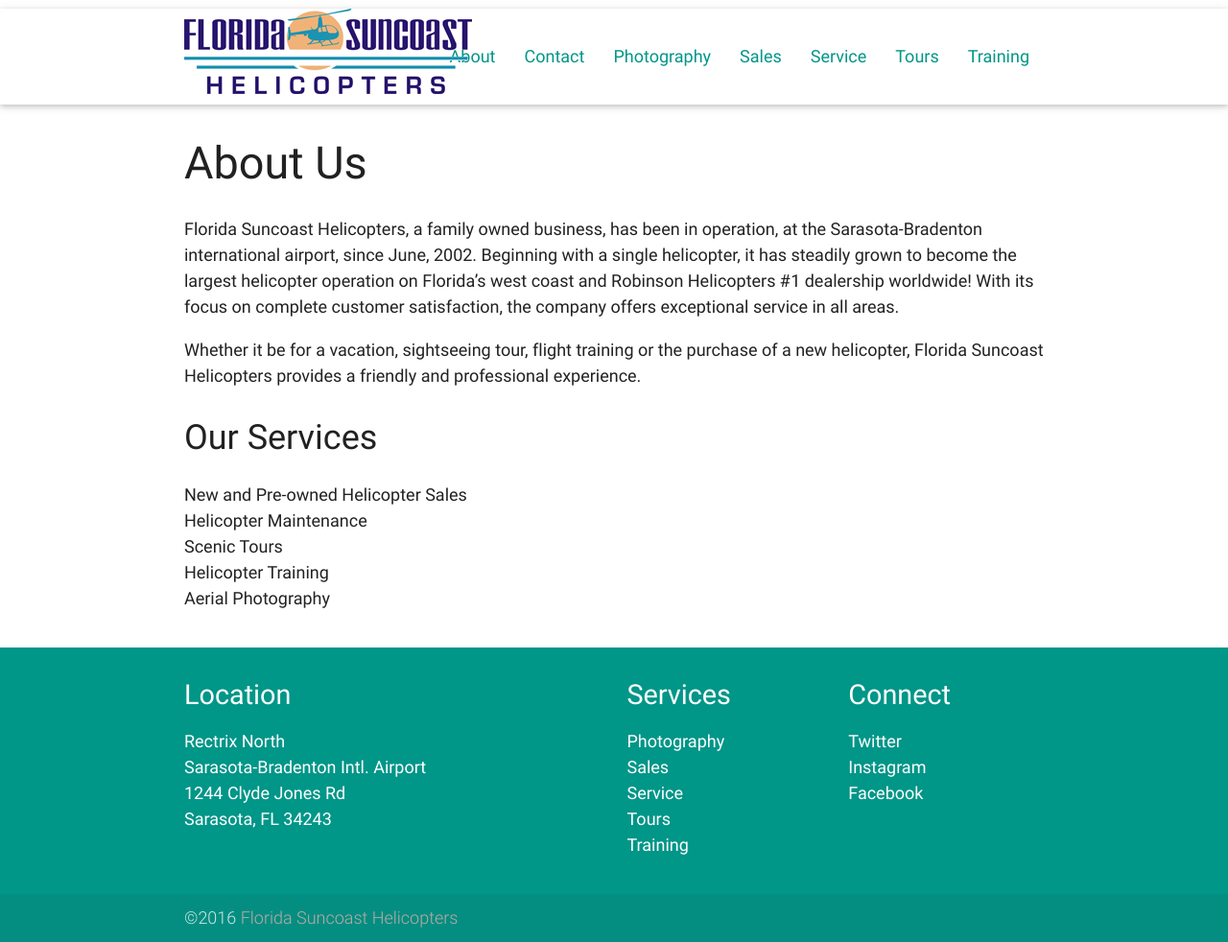
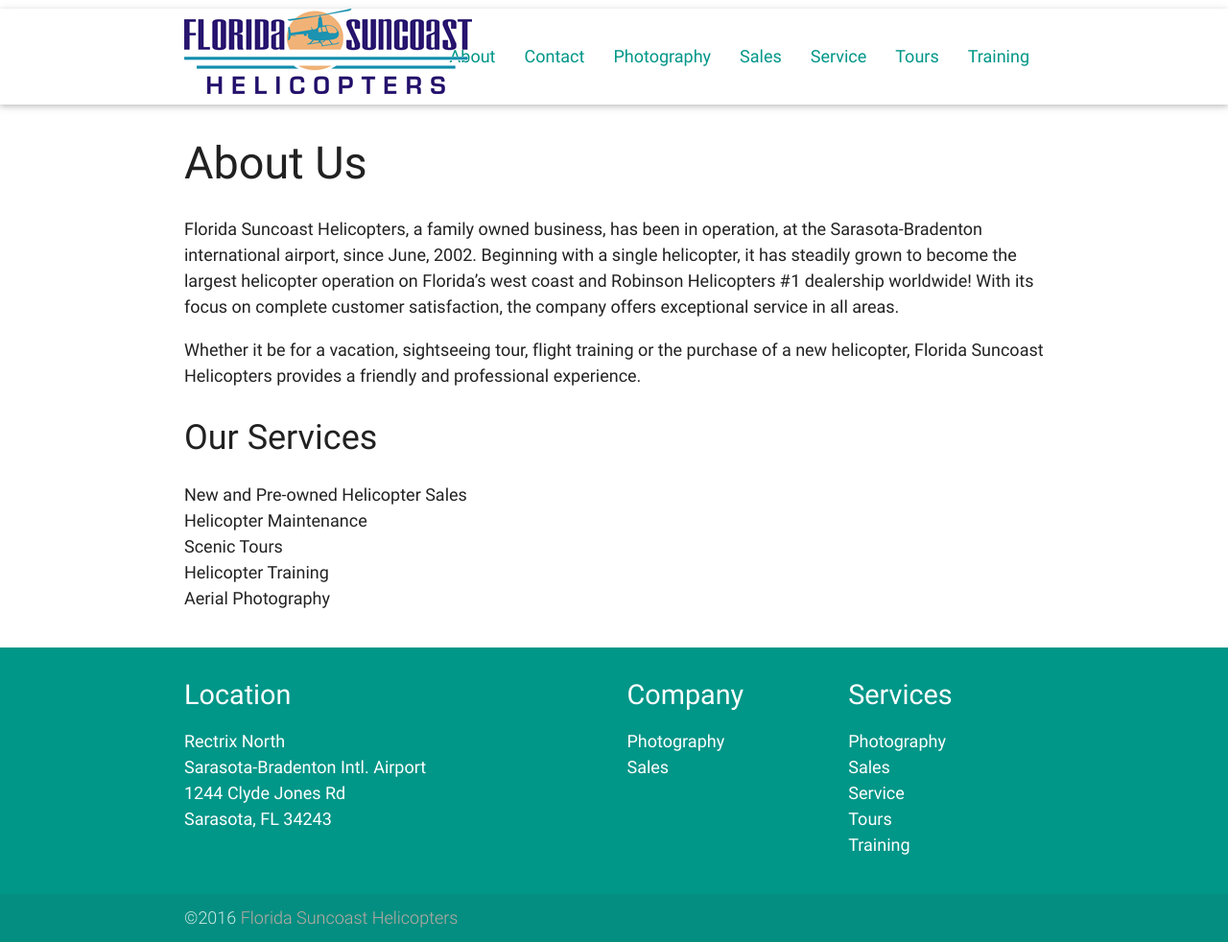
Before and after one commit to joncoop/fsh, a Jekyll site: the page built from about.html, in a window 1280 px wide. Shown: the whole page at 96% size. Built offline with Jekyll 4.4.1, drawn with Linux system fonts in a browser that asks for light colours; nearby versions of some CDN libraries.

Commit message:
Changed instagram badge, footer links.

```diff
--- a/_includes/footer.html
+++ b/_includes/footer.html
@@ -12,7 +12,14 @@
           </a>
         </p>
       </div>
-      <div class="col s12 m6 l3 ">
+      <div class="col s12 m6 l3">
+        <h5 class="white-text">Company</h5>
+        <ul>
+          <li><a class="white-text" href="{{ site.github.url }}/about.html">Photography</a></li>
+          <li><a class="white-text" href="{{ site.github.url }}/contact.html">Sales</a></li>
+        </ul>
+      </div>
+      <div class="col s12 m6 l3">
         <h5 class="white-text">Services</h5>
         <ul>
           <li><a class="white-text" href="{{ site.github.url }}/photography.html">Photography</a></li>
@@ -20,14 +27,6 @@
           <li><a class="white-text" href="{{ site.github.url }}/service.html">Service</a></li>
           <li><a class="white-text" href="{{ site.github.url }}/tours.html">Tours</a></li>
           <li><a class="white-text" href="{{ site.github.url }}/training.html">Training</a></li>
-        </ul>
-      </div>
-      <div class="col s12 m6 l3">
-        <h5 class="white-text">Connect</h5>
-        <ul>
-          <li><a class="white-text" href="https://twitter.com/suncoastheli">Twitter</a></li>
-          <li><a class="white-text" href="https://www.instagram.com/fshelicopters/">Instagram</a></li>
-          <li><a class="white-text" href="https://www.facebook.com/Florida-Suncoast-Helicopters-167594603293714/">Facebook</a></li>
         </ul>
       </div>
     </div>
```
Also changed, not shown: _includes/instagram.html (+7 -3 lines).
